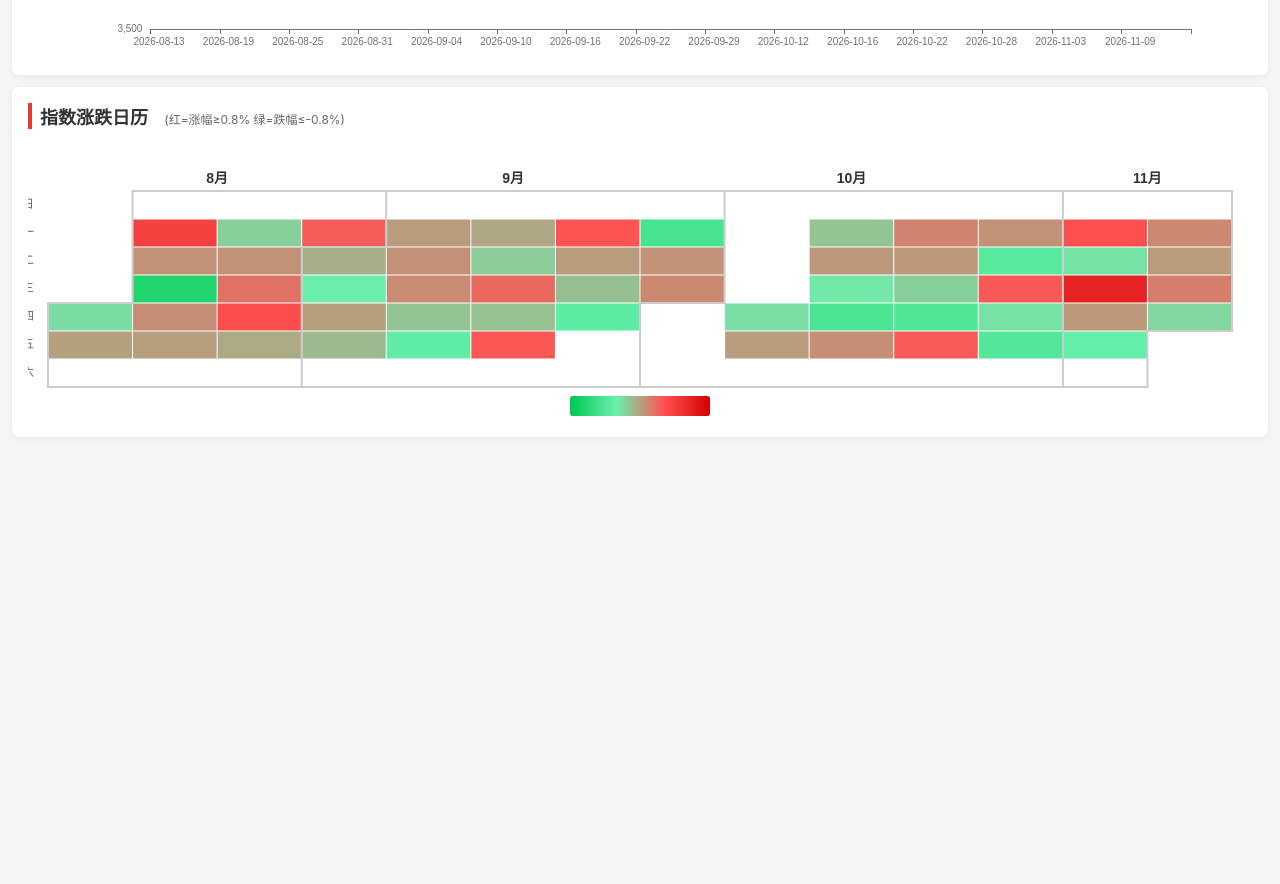
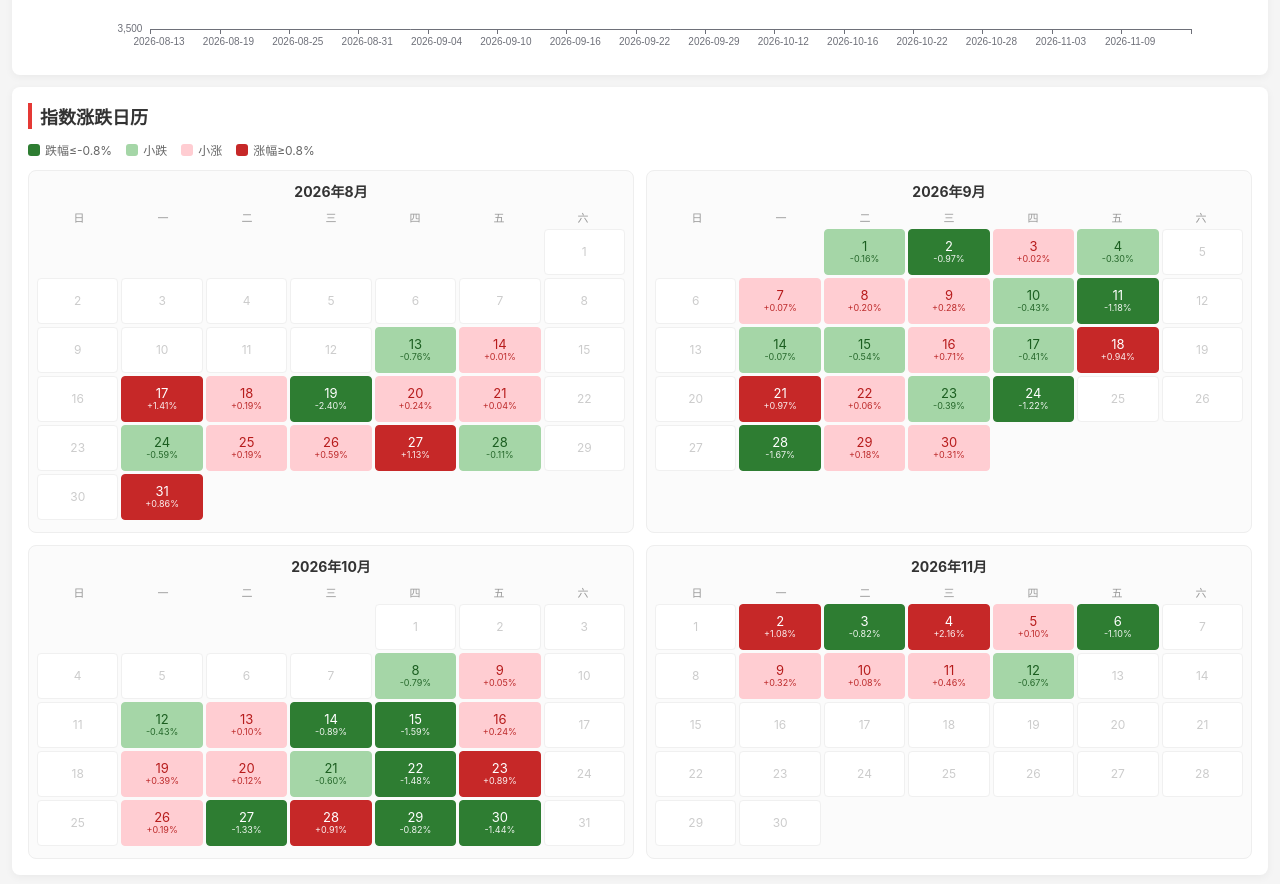
Before and after one commit to ZhangPeiPei38/stock-dashboard, a plain HTML site: page index.html in a window 1280 px wide. Shown: the part 1522-2406 px from the top of the page. Before the commit the page ends 1983 px from the top, so only its background shows below. Drawn offline with nearby package versions, Linux system fonts and the light colour scheme.

Commit message:
Add files via upload

```diff
--- a/index.html
+++ b/index.html
@@ -32,6 +32,27 @@
         .page-btn:disabled { opacity: 0.5; cursor: not-allowed; }
         .page-info { font-size: 14px; color: #666; }
 
+        /* 日历热力图 */
+        .cal-legend { display: flex; gap: 14px; flex-wrap: wrap; align-items: center; margin-bottom: 12px; font-size: 12px; color: #666; }
+        .cal-legend-item { display: flex; align-items: center; gap: 5px; }
+        .cal-dot { display: inline-block; width: 12px; height: 12px; border-radius: 3px; }
+        .cal-grid { display: grid; grid-template-columns: repeat(2, minmax(0, 1fr)); gap: 12px; }
+        .cal-month { background: #fbfbfb; border: 1px solid #eee; border-radius: 8px; padding: 10px 8px 12px; }
+        .cal-month-title { text-align: center; font-size: 14px; font-weight: bold; color: #333; margin-bottom: 8px; }
+        .cal-week { display: grid; grid-template-columns: repeat(7, minmax(0, 1fr)); margin-bottom: 4px; }
+        .cal-week span { text-align: center; font-size: 11px; color: #999; }
+        .cal-body { display: grid; grid-template-columns: repeat(7, minmax(0, 1fr)); gap: 3px; }
+        .cal-cell { height: 46px; display: flex; flex-direction: column; align-items: center; justify-content: center; border-radius: 4px; background: #fff; border: 1px solid #f0f0f0; overflow: hidden; }
+        .cal-cell .cal-day { font-size: 13px; line-height: 1.1; }
+        .cal-cell .cal-pct { font-size: 9px; line-height: 1.2; margin-top: 1px; opacity: 0.92; white-space: nowrap; }
+        .cal-cell.cal-empty { background: transparent; border-color: transparent; }
+        .cal-cell.cal-nodata .cal-day { color: #ccc; font-size: 12px; }
+        .cal-cell.up2 { background: #c62828; border-color: #c62828; color: #fff; }
+        .cal-cell.up1 { background: #ffcdd2; border-color: #ffcdd2; color: #b71c1c; }
+        .cal-cell.down2 { background: #2e7d32; border-color: #2e7d32; color: #fff; }
+        .cal-cell.down1 { background: #a5d6a7; border-color: #a5d6a7; color: #1b5e20; }
+        .cal-cell.flat { background: #fff; border-color: #e0e0e0; color: #333; }
+
         /* 手机端适配 */
         @media (max-width: 768px) {
             body { padding: 8px; }
@@ -46,6 +67,11 @@
             table { font-size: 12px; }
             th, td { padding: 6px 4px; }
             #klineChart { height: 250px; }
+            .cal-grid { grid-template-columns: minmax(0, 1fr); gap: 8px; }
+            .cal-month { padding: 8px 6px 10px; }
+            .cal-cell { height: 42px; }
+            .cal-cell .cal-day { font-size: 12px; }
+            .cal-cell .cal-pct { font-size: 8px; }
         }
     </style>
 </head>
@@ -106,8 +132,14 @@
 
     <!-- 日历热力图板块 -->
     <div class="card">
-        <div class="title">指数涨跌日历 <span style="font-size:12px; font-weight:normal; margin-left:12px; color:#666;">(红=涨幅≥0.8%  绿=跌幅≤-0.8%)</span></div>
-        <div id="calendarChart" style="width: 100%; height: 280px;"></div>
+        <div class="title">指数涨跌日历</div>
+        <div class="cal-legend">
+            <span class="cal-legend-item"><i class="cal-dot" style="background:#2e7d32;"></i>跌幅≤-0.8%</span>
+            <span class="cal-legend-item"><i class="cal-dot" style="background:#a5d6a7;"></i>小跌</span>
+            <span class="cal-legend-item"><i class="cal-dot" style="background:#ffcdd2;"></i>小涨</span>
+            <span class="cal-legend-item"><i class="cal-dot" style="background:#c62828;"></i>涨幅≥0.8%</span>
+        </div>
+        <div class="cal-grid" id="calendarWrap"></div>
     </div>
 
     <script>
@@ -172,7 +204,6 @@
         let currentStock = stockList[0];
         let currentIndex = 'sh';
         let klineChart = echarts.init(document.getElementById('klineChart'));
-        let calendarChart = echarts.init(document.getElementById('calendarChart'));
         let allData = null; // 存储从data.json读取的全部数据
         let currentStockData = null; // 当前选中股票的数据
         let currentPage = 1; // 当前页码
@@ -277,89 +308,86 @@
             renderCalendar();
         }
 
-        // 渲染日历热力图
+        // 渲染日历热力图（手机日历样式：周日到周六横向排列，两个月一行）
         function renderCalendar() {
             if (!allData || !allData.indexes) return;
             const idxCode = currentIndex === 'sh' ? 'sh000001' : 'sz399001';
             const idx = allData.indexes.find(i => i.code === idxCode);
             if (!idx) return;
 
+            const wrap = document.getElementById('calendarWrap');
             const data = idx.kline;
-            const calendarData = [];
+            if (!data || !data.length) {
+                wrap.innerHTML = '<div style="color:#999;font-size:13px;">暂无数据</div>';
+                return;
+            }
+
+            // 建立 日期 -> 涨跌幅 映射
+            const pctMap = {};
             for (let i = 0; i < data.length; i++) {
                 const item = data[i];
-                const prevClose = i > 0 ? parseFloat(data[i-1].close) : parseFloat(item.open);
-                const close = parseFloat(item.close);
-                const changePct = ((close - prevClose) / prevClose * 100).toFixed(2);
-                calendarData.push([item.day, parseFloat(changePct)]);
+                let pct;
+                if (item.change_pct !== undefined && item.change_pct !== null) {
+                    pct = parseFloat(item.change_pct);
+                } else {
+                    const prevClose = i > 0 ? parseFloat(data[i - 1].close) : parseFloat(item.open);
+                    pct = (parseFloat(item.close) - prevClose) / prevClose * 100;
+                }
+                pctMap[item.day] = pct;
             }
 
-            // 获取日期范围
-            const startDate = calendarData[0][0];
-            const endDate = calendarData[calendarData.length - 1][0];
+            // 按月份分组
+            const monthKeys = [];
+            Object.keys(pctMap).forEach(d => {
+                const ym = d.slice(0, 7);
+                if (monthKeys.indexOf(ym) === -1) monthKeys.push(ym);
+            });
+            monthKeys.sort();
 
-            const option = {
-                tooltip: {
-                    formatter: function(params) {
-                        const color = params.value[1] >= 0 ? '#e53935' : '#2e7d32';
-                        const sign = params.value[1] >= 0 ? '+' : '';
-                        return `<div style="font-size:12px;">
-                            <div style="font-weight:bold;">${params.value[0]}</div>
-                            <div style="color:${color};">涨跌幅：${sign}${params.value[1]}%</div>
-                        </div>`;
+            const WEEK = ['日', '一', '二', '三', '四', '五', '六'];
+            let html = '';
+
+            monthKeys.forEach(ym => {
+                const parts = ym.split('-');
+                const y = parseInt(parts[0], 10);
+                const m = parseInt(parts[1], 10);
+                const firstDow = new Date(y, m - 1, 1).getDay();      // 0 = 周日
+                const daysInMonth = new Date(y, m, 0).getDate();
+
+                let weekHtml = '';
+                for (let w = 0; w < 7; w++) weekHtml += '<span>' + WEEK[w] + '</span>';
+
+                let bodyHtml = '';
+                // 月初前的空白格
+                for (let k = 0; k < firstDow; k++) bodyHtml += '<div class="cal-cell cal-empty"></div>';
+
+                for (let d = 1; d <= daysInMonth; d++) {
+                    const key = ym + '-' + (d < 10 ? '0' + d : d);
+                    if (pctMap.hasOwnProperty(key)) {
+                        const pct = pctMap[key];
+                        let cls = 'flat';
+                        if (pct >= 0.8) cls = 'up2';
+                        else if (pct > 0) cls = 'up1';
+                        else if (pct <= -0.8) cls = 'down2';
+                        else if (pct < 0) cls = 'down1';
+                        const sign = pct > 0 ? '+' : '';
+                        bodyHtml += '<div class="cal-cell ' + cls + '" title="' + key + '  涨跌幅 ' + sign + pct.toFixed(2) + '%">'
+                            + '<span class="cal-day">' + d + '</span>'
+                            + '<span class="cal-pct">' + sign + pct.toFixed(2) + '%</span>'
+                            + '</div>';
+                    } else {
+                        bodyHtml += '<div class="cal-cell cal-nodata"><span class="cal-day">' + d + '</span></div>';
                     }
-                },
-                visualMap: {
-                    min: -3,
-                    max: 3,
-                    show: true,
-                    orient: 'horizontal',
-                    left: 'center',
-                    bottom: 0,
-                    inRange: {
-                        color: ['#00c853', '#69f0ae', '#ff5252', '#d50000']
-                    },
-                    textStyle: { fontSize: 10 }
-                },
-                calendar: {
-                    top: 50,
-                    left: 20,
-                    right: 20,
-                    cellSize: ['auto', 28],
-                    range: [startDate, endDate],
-                    orient: 'horizontal',
-                    splitLine: {
-                        lineStyle: {
-                            color: '#ccc',
-                            width: 2
-                        }
-                    },
-                    itemStyle: {
-                        borderWidth: 1,
-                        borderColor: '#fff'
-                    },
-                    dayLabel: {
-                        firstDay: 0,
-                        nameMap: ['日', '一', '二', '三', '四', '五', '六'],
-                        fontSize: 12,
-                        color: '#666',
-                        position: 'start'
-                    },
-                    monthLabel: {
-                        nameMap: ['1月', '2月', '3月', '4月', '5月', '6月', '7月', '8月', '9月', '10月', '11月', '12月'],
-                        fontSize: 14,
-                        color: '#333',
-                        fontWeight: 'bold'
-                    },
-                    yearLabel: { show: false }
-                },
-                series: [{
-                    type: 'heatmap',
-                    coordinateSystem: 'calendar',
-                    data: calendarData
-                }]
-            };
-            calendarChart.setOption(option, true);
+                }
+
+                html += '<div class="cal-month">'
+                    + '<div class="cal-month-title">' + y + '年' + m + '月</div>'
+                    + '<div class="cal-week">' + weekHtml + '</div>'
+                    + '<div class="cal-body">' + bodyHtml + '</div>'
+                    + '</div>';
+            });
+
+            wrap.innerHTML = html;
         }
 
         // 加载个股日线数据（从本地data.json读取）
@@ -487,7 +515,6 @@
             };
             window.addEventListener('resize', () => {
                 klineChart.resize();
-                calendarChart.resize();
             });
         };
     </script>
```
